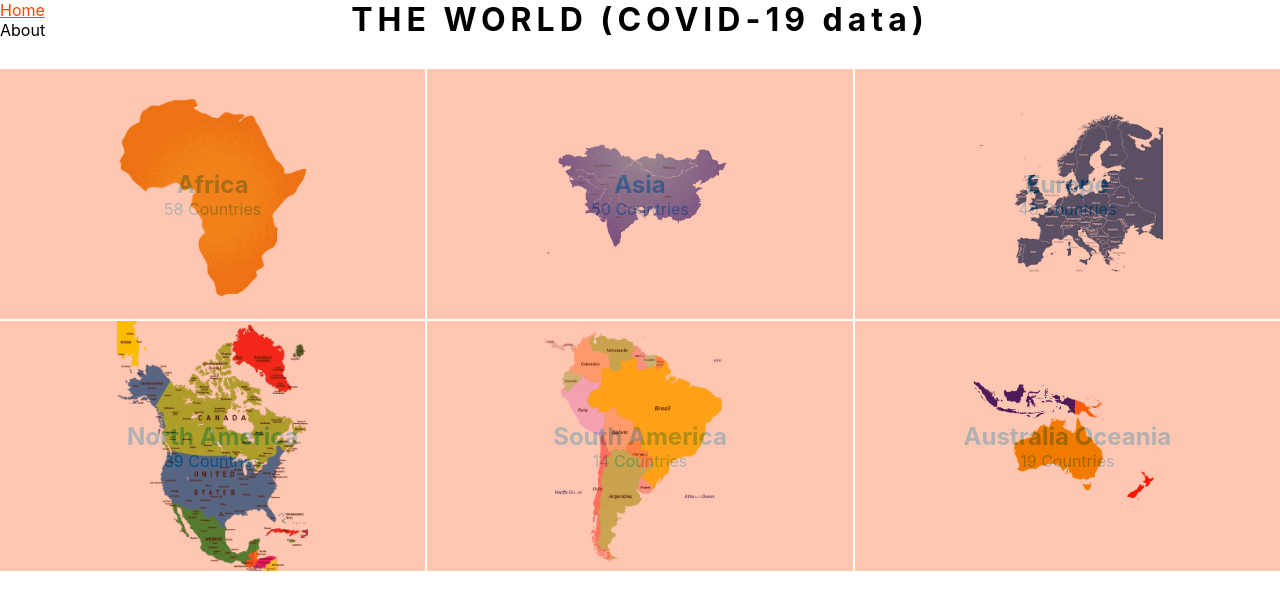
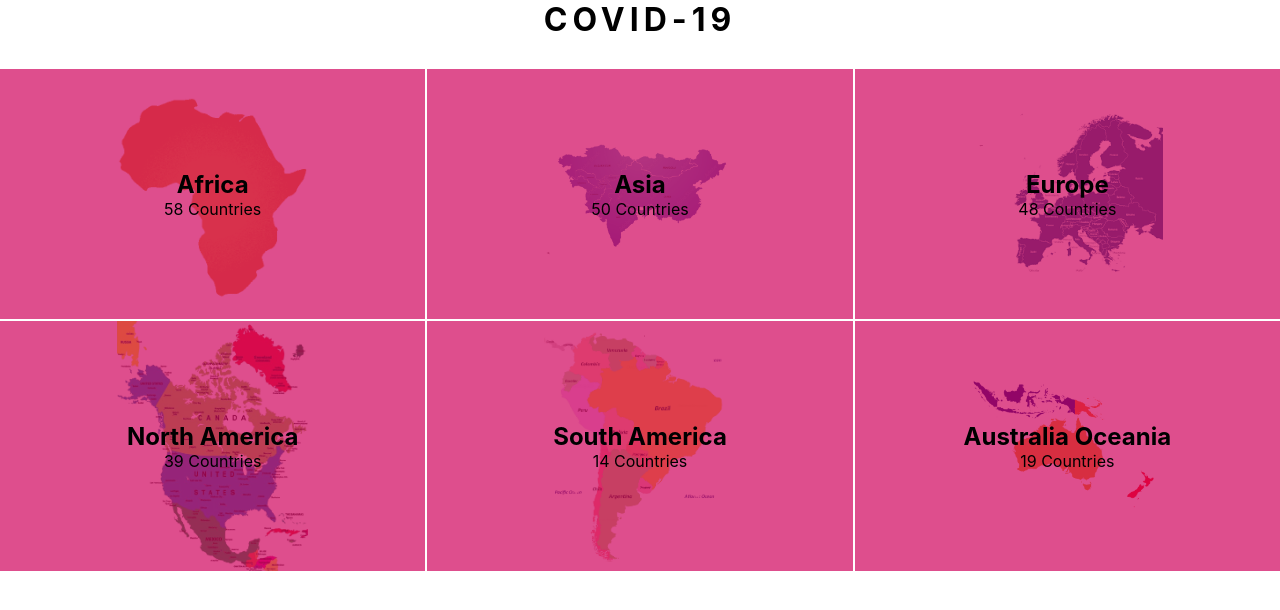
Before and after one commit to abdulhamiid/covid-tracker, a React (Create React App) app: page / in a window 1280 px wide. Shown: the top 610 px of the page. Built offline with nearby package versions, Linux system fonts and the light colour scheme.

Commit message:
Add overlay background to the homepage

```diff
--- a/src/App.js
+++ b/src/App.js
@@ -3,7 +3,6 @@ import { Routes, Route } from 'react-router-dom';
 import Home from './components/views/Home';
 import About from './components/views/About';
 import NotMatch from './components/views/NotMatch';
-import Nav from './components/views/Nav';
 import Africa from './components/continents/Africa';
 import Asia from './components/continents/Asia';
 import Europe from './components/continents/Europe';
@@ -15,7 +14,6 @@ import Cases from './components/views/Cases';
 function App() {
   return (
     <>
-      <Nav />
       <Routes>
         <Route path="/" element={<Home />} />
         <Route path="/about" element={<About />} />
--- a/src/components/views/Home.js
+++ b/src/components/views/Home.js
@@ -45,12 +45,13 @@ function Home() {
   return (
     <div className={styles.homePage}>
       <h1 className={styles.homeHeader}>
-        THE WORLD (COVID-19 data)
+        COVID-19
       </h1>
       <ul className={styles.continents}>
         {continent.map((item) => (
           <li key={item.id} className={styles.continent}>
             <div className={`box ${item.route}`}>
+              <div className="overlay">
                 <Link to={item.route} exact="true" className="dataPage">
                   <h2>{item.name}</h2>
                   <p>
@@ -60,6 +61,7 @@ function Home() {
                   </p>
                 </Link>
               </div>
+            </div>
           </li>
         ))}
       </ul>
--- a/src/index.css
+++ b/src/index.css
@@ -66,19 +66,23 @@ code {
   background-position: center center;
 }
 
+.overlay {
+  background: rgb(209, 4, 93, 0.7);
+  overflow: hidden;
+  height: 100%;
+ }
+
+ .overlay:hover {
+  background: rgb(209, 4, 93, 0.8);
+ }
+
 .dataPage {
   width: 100%;
   height: 100%;
-  background-color: rgb(255, 68, 0);
-  opacity: 0.3;
   display: flex;
   flex-direction: column;
   align-items: center;
   justify-content: center;
-}
-
-.dataPage:hover {
-  opacity: 0.5;
 }
 
 .africa {
@@ -103,3 +107,9 @@ code {
 .australia-oceania {
   background-image: url(../src/components/img/australia.png);
 }
+
+.bgLight {
+  background-color: rgb(255, 68, 0);
+  width: 100%;
+  height: 100%;
+}
```
Lines whose indentation alone changed are shown as unchanged.
